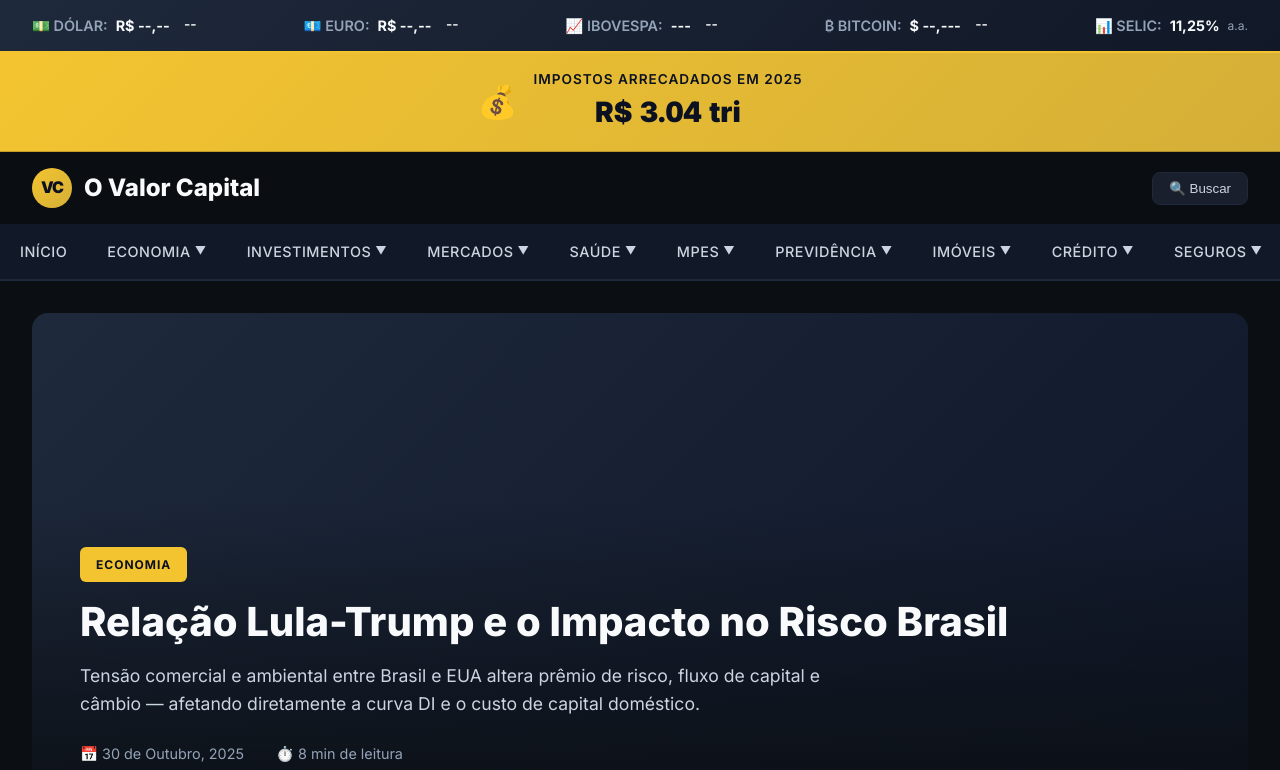
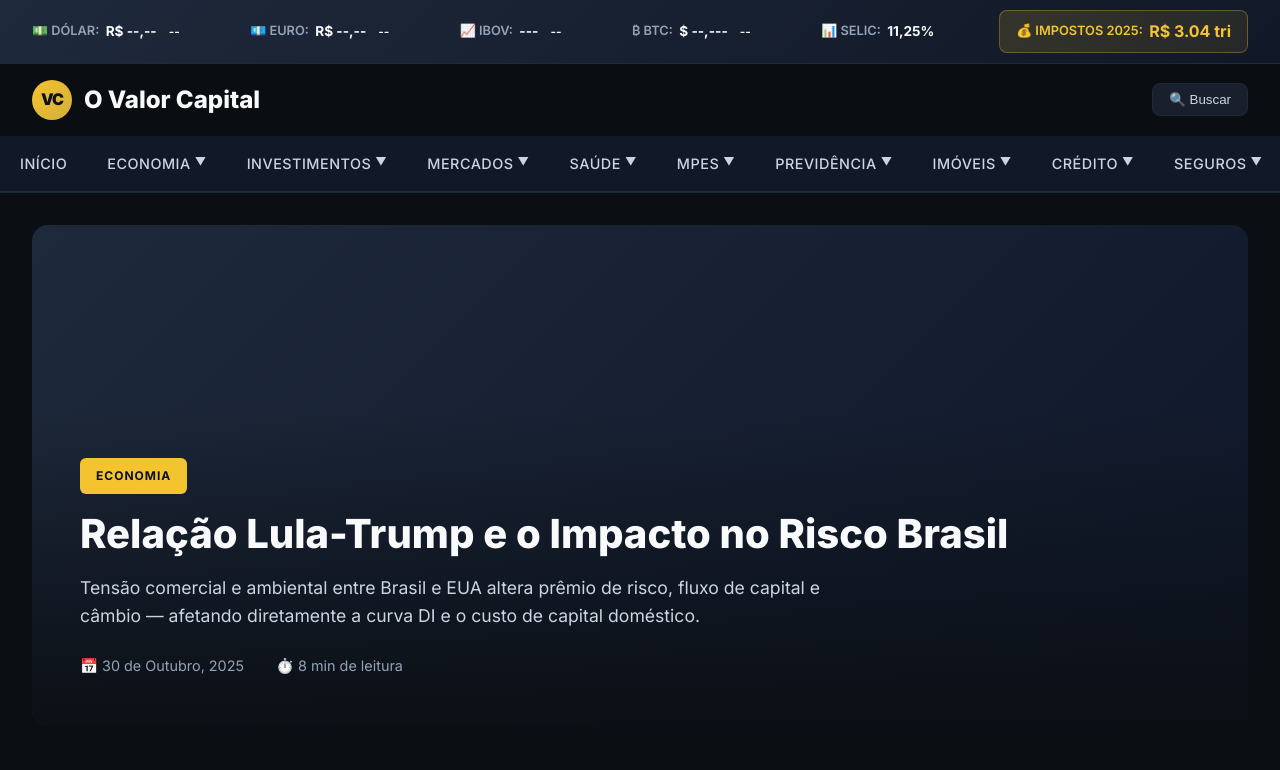
Before and after one commit to oterrasan/ovalorcapital5.0, a plain HTML site: page index.html in a window 1280 px wide. Shown: the top 770 px of the page. Drawn offline with Linux system fonts and the light colour scheme; no server answers.

Commit message:
Add files via upload

```diff
--- a/index.html
+++ b/index.html
@@ -36,11 +36,11 @@
             overflow-x: hidden;
         }
 
-        /* TICKER DE COTAÇÕES */
+        /* TICKER + IMPOSTÔMETRO INTEGRADOS */
         .ticker-bar {
             background: linear-gradient(135deg, #1e293b 0%, #111827 100%);
-            border-bottom: 2px solid var(--accent-gold);
-            padding: 0.75rem 0;
+            border-bottom: 1px solid var(--border);
+            padding: 0.6rem 0;
             position: sticky;
             top: 0;
             z-index: 1001;
@@ -53,7 +53,7 @@
             display: flex;
             justify-content: space-between;
             align-items: center;
-            gap: 2rem;
+            gap: 1.5rem;
             overflow-x: auto;
             scrollbar-width: none;
         }
@@ -65,14 +65,15 @@
         .ticker-item {
             display: flex;
             align-items: center;
-            gap: 0.5rem;
+            gap: 0.4rem;
             white-space: nowrap;
-            font-size: 0.9rem;
+            font-size: 0.85rem;
         }
 
         .ticker-label {
             font-weight: 600;
             color: var(--text-muted);
+            font-size: 0.8rem;
         }
 
         .ticker-value {
@@ -81,8 +82,8 @@
         }
 
         .ticker-change {
-            font-size: 0.85rem;
-            padding: 0.15rem 0.4rem;
+            font-size: 0.75rem;
+            padding: 0.15rem 0.35rem;
             border-radius: 4px;
             font-weight: 600;
         }
@@ -97,52 +98,27 @@
             background: rgba(239, 68, 68, 0.15);
         }
 
-        /* IMPOSTÔMETRO */
-        .impostometro-bar {
-            background: linear-gradient(135deg, var(--accent-gold) 0%, #d4af37 100%);
-            padding: 1rem 0;
-            border-bottom: 1px solid rgba(0, 0, 0, 0.2);
+        /* IMPOSTÔMETRO INTEGRADO */
+        .ticker-item.impostometro {
+            background: linear-gradient(135deg, rgba(244, 196, 48, 0.15), rgba(212, 175, 55, 0.1));
+            padding: 0.5rem 1rem;
+            border-radius: 8px;
+            border: 1px solid rgba(244, 196, 48, 0.3);
         }
 
-        .impostometro-container {
-            max-width: 1400px;
-            margin: 0 auto;
-            padding: 0 2rem;
-            display: flex;
-            align-items: center;
-            justify-content: center;
-            gap: 1rem;
+        .ticker-item.impostometro .ticker-label {
+            color: var(--accent-gold);
         }
 
-        .impostometro-icon {
-            font-size: 2rem;
-        }
-
-        .impostometro-content {
-            display: flex;
-            flex-direction: column;
-            align-items: center;
-        }
-
-        .impostometro-label {
-            font-size: 0.85rem;
-            font-weight: 600;
-            color: #0b1120;
-            text-transform: uppercase;
-            letter-spacing: 1px;
-        }
-
-        .impostometro-value {
-            font-size: 1.75rem;
-            font-weight: 900;
-            color: #0b1120;
-            font-variant-numeric: tabular-nums;
+        .ticker-item.impostometro .ticker-value {
+            color: var(--accent-gold);
+            font-size: 1rem;
         }
 
         /* HEADER COM MENU DROPDOWN */
         .header {
             position: sticky;
-            top: 100px;
+            top: 45px;
             z-index: 1000;
             background: rgba(11, 15, 20, 0.95);
             backdrop-filter: blur(10px);
@@ -729,7 +705,7 @@
 </head>
 <body>
 
-<!-- TICKER DE COTAÇÕES -->
+<!-- TICKER + IMPOSTÔMETRO INTEGRADOS -->
 <div class="ticker-bar">
     <div class="ticker-container">
         <div class="ticker-item">
@@ -743,30 +719,24 @@
             <span class="ticker-change" id="ticker-euro-change">--</span>
         </div>
         <div class="ticker-item">
-            <span class="ticker-label">📈 IBOVESPA:</span>
+            <span class="ticker-label">📈 IBOV:</span>
             <span class="ticker-value" id="ticker-ibov">---</span>
             <span class="ticker-change" id="ticker-ibov-change">--</span>
         </div>
         <div class="ticker-item">
-            <span class="ticker-label">₿ BITCOIN:</span>
+            <span class="ticker-label">₿ BTC:</span>
             <span class="ticker-value" id="ticker-btc">$ --,---</span>
             <span class="ticker-change" id="ticker-btc-change">--</span>
         </div>
         <div class="ticker-item">
             <span class="ticker-label">📊 SELIC:</span>
-            <span class="ticker-value" id="ticker-selic">11,25%</span>
-            <span style="font-size: 0.75rem; color: var(--text-muted);">a.a.</span>
+            <span class="ticker-value">11,25%</span>
         </div>
-    </div>
-</div>
 
-<!-- IMPOSTÔMETRO -->
-<div class="impostometro-bar">
-    <div class="impostometro-container">
-        <span class="impostometro-icon">💰</span>
-        <div class="impostometro-content">
-            <div class="impostometro-label">Impostos Arrecadados em 2025</div>
-            <div class="impostometro-value" id="impostometro">R$ 0,00</div>
+        <!-- IMPOSTÔMETRO INTEGRADO -->
+        <div class="ticker-item impostometro">
+            <span class="ticker-label">💰 IMPOSTOS 2025:</span>
+            <span class="ticker-value" id="impostometro">R$ 0,00</span>
         </div>
     </div>
 </div>
```
